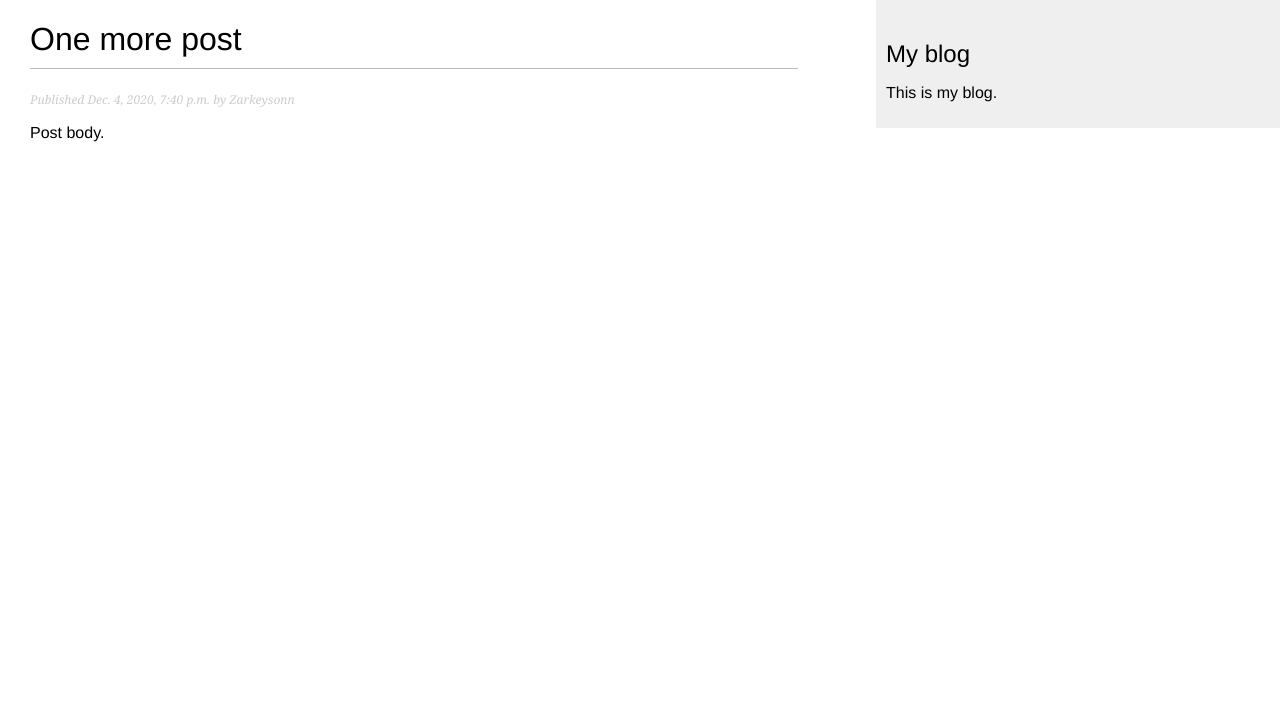
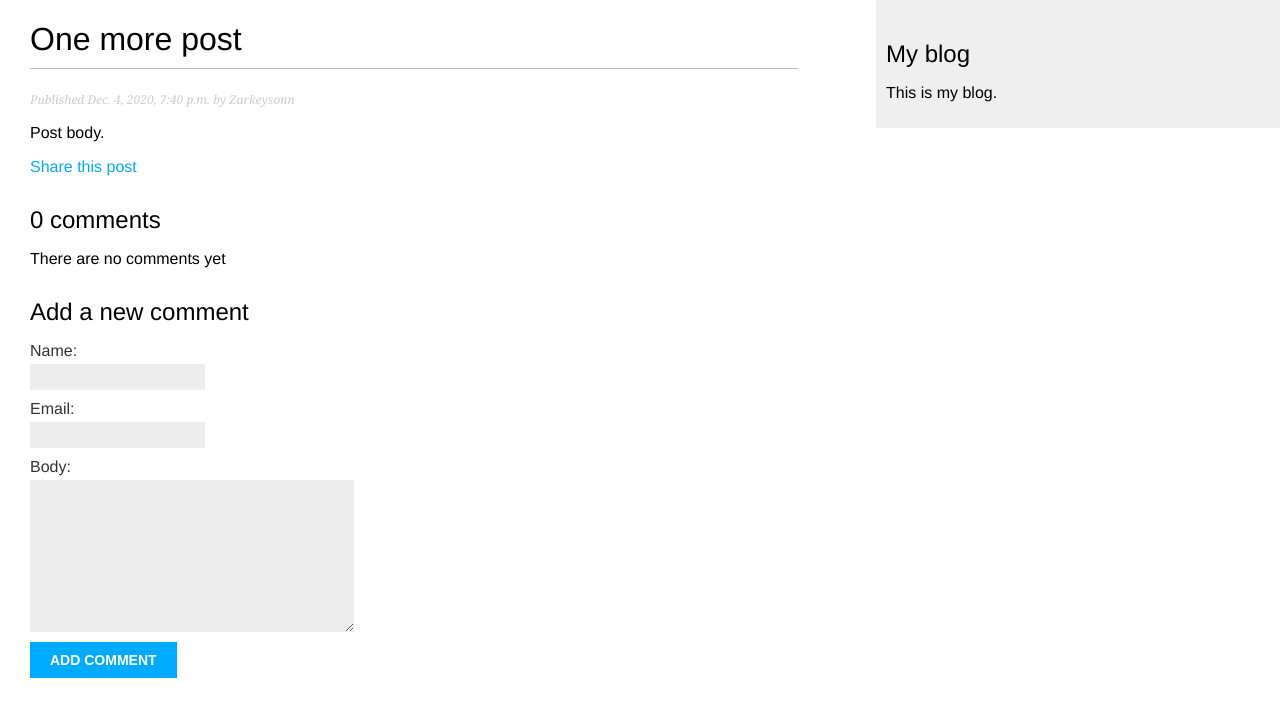
Before and after one commit to Zarkeyson/my_projects, a Django app: a page that uses blog/templates/blog/post/detail.html in a window 1280 px wide. Shown: the top 717 px of the page. Run offline with Django 3.2, Linux system fonts and the light colour scheme; data comes from the database, SQL or seed files in the repository; both versions use the stored data as it was after the commit.

Commit message:
Active/inactive comments

```diff
--- a/blog/form.py
+++ b/blog/form.py
@@ -1,5 +1,10 @@
 from django import forms
+from .models import Comment
 
+class CommentForm(forms.ModelForm):
+    class Meta:
+        model = Comment
+        fields = ('name', 'email', 'body')
 class EmailPostForm(forms.Form):
     name = forms.CharField(max_length=25)
     email = forms.EmailField()
--- a/blog/models.py
+++ b/blog/models.py
@@ -34,7 +34,19 @@ class Post(models.Model):
     def get_absolute_url(self):
         return reverse('blog:post_detail', args=[self.publish.year, self.publish.month, self.publish.day, self.slug])
 
+class Comment(models.Model):
+    post = models.ForeignKey(Post, on_delete=models.CASCADE, related_name='comments')
+    name = models.CharField(max_length=80)
+    email = models.EmailField()
+    body = models.TextField()
+    created = models.DateTimeField(auto_now_add=True)
+    active = models.BooleanField(default=True)
 
+    class Meta:
+        ordering = ('created',)
+
+    def __str__(self):
+        return f'Comment by {self.name} on {self.post}'
 
 
 
--- a/blog/templates/blog/post/detail.html
+++ b/blog/templates/blog/post/detail.html
@@ -8,4 +8,35 @@
         Published {{post.publish }} by {{ post.author }}
     </p>
     {{ post.body|linebreaks }}
-    {% endblock %}
+    <p>
+        <a href="{% url "blog:post_share" post.id %}">
+            Share this post
+        </a>
+    </p>
+    {% with comments.count as total_comments %}
+        <h2>
+            {{ total_comments }} comment{{ total_comments|pluralize }}
+        </h2>
+        {% endwith %}
+{% for comment in comments %}
+    <div class="comment">
+        <p class="info">
+            Comment {{ forloop.counter }} by {{ comment.name }}
+            {{ comment.created }}
+        </p>
+        {{ comment.body|linebreaks }}
+    </div>
+    {% empty %}
+        <p>There are no comments yet</p>
+{% endfor %}
+{% if new_comment %}
+    <h2>Your comment has been added.</h2>
+{% else %}
+    <h2>Add a new comment</h2>
+    <form method="post">
+        {{ comment_form.as_p }}
+        {% csrf_token %}
+        <p><input type="submit" value="Add comment"></p>
+    </form>
+{% endif %}
+{% endblock %}
--- a/blog/templates/blog/post/share.html
+++ b/blog/templates/blog/post/share.html
@@ -3,7 +3,7 @@
 {% block title %}Share a post{% endblock %}
 
 {% block content %}
-    {% if snet %}
+    {% if sent %}
         <h1>E-mail was successfully sent</h1>
         <p>
             "{{ post.title }}" was successfully sent to {{ form.cleaned_data.to }}.
@@ -12,8 +12,8 @@
         <h1>Share "{{ post.title }}" by email </h1>
         <form method="post">
             {{ form.as_p }}
-            {% crsf_token %}
+            {% csrf_token %}
             <input type="submit" value="Send e-mail">
         </form>
-        {% endif %}
+    {% endif %}
 {% endblock %}
--- a/blog/views.py
+++ b/blog/views.py
@@ -1,8 +1,8 @@
 from django.shortcuts import render, get_object_or_404
-from .models import Post
+from .models import Post, Comment
 from django.core.paginator import Paginator, EmptyPage, PageNotAnInteger
 from django.views.generic import ListView
-from .forms import EmailPostForm
+from .form import EmailPostForm, CommentForm
 from django.core.mail import send_mail
 
 def post_share(request, post_id):           #ovo je ustvari definisanje jednog prikaza, koji prihvata objekat request i promenljivu post_id
@@ -45,7 +45,24 @@ def post_list(request):
     return render(request, 'blog/post/list.html', {'page': page, 'posts': posts})
 
 def post_detail(request, year, month, day, post):
-    post = get_object_or_404(Post, slug=post, status='published', publish__year=year, publish__month=month,publish__day=day)
-    return render(request, 'blog/post/detail.html', {'post': post})
+    post = get_object_or_404(Post, slug=post, status='published', publish__year=year, publish__month=month, publish__day=day)
+    # Lista aktivnih komentara za post
+    comments = post.comments.filter(active=True)
+
+    new_comment = None
+
+    if request.method == 'POST':
+        # Comment je objavljen
+        comment_form = CommentForm(data=request.POST)
+        if comment_form.is_valid():
+            # Napravi Comment objekat ali nemoj ga jos sacuvati u bazu podataka
+            new_comment = comment_form.save(commit=False)
+            # Dodeli post komentaru
+            new_comment.post = post
+            # Sacuvaj komentar u bazu
+            new_comment.save()
+    else:
+        comment_form = CommentForm()
+    return render(request, 'blog/post/detail.html', {'post': post, 'comments': comments, 'new_comment': new_comment, 'comment_form': comment_form})
 
 # Create your views here.
```
Also changed, not shown: blog/admin.py (+7 -1 lines), blog/migrations/0002_comment.py (added), db.sqlite3.
